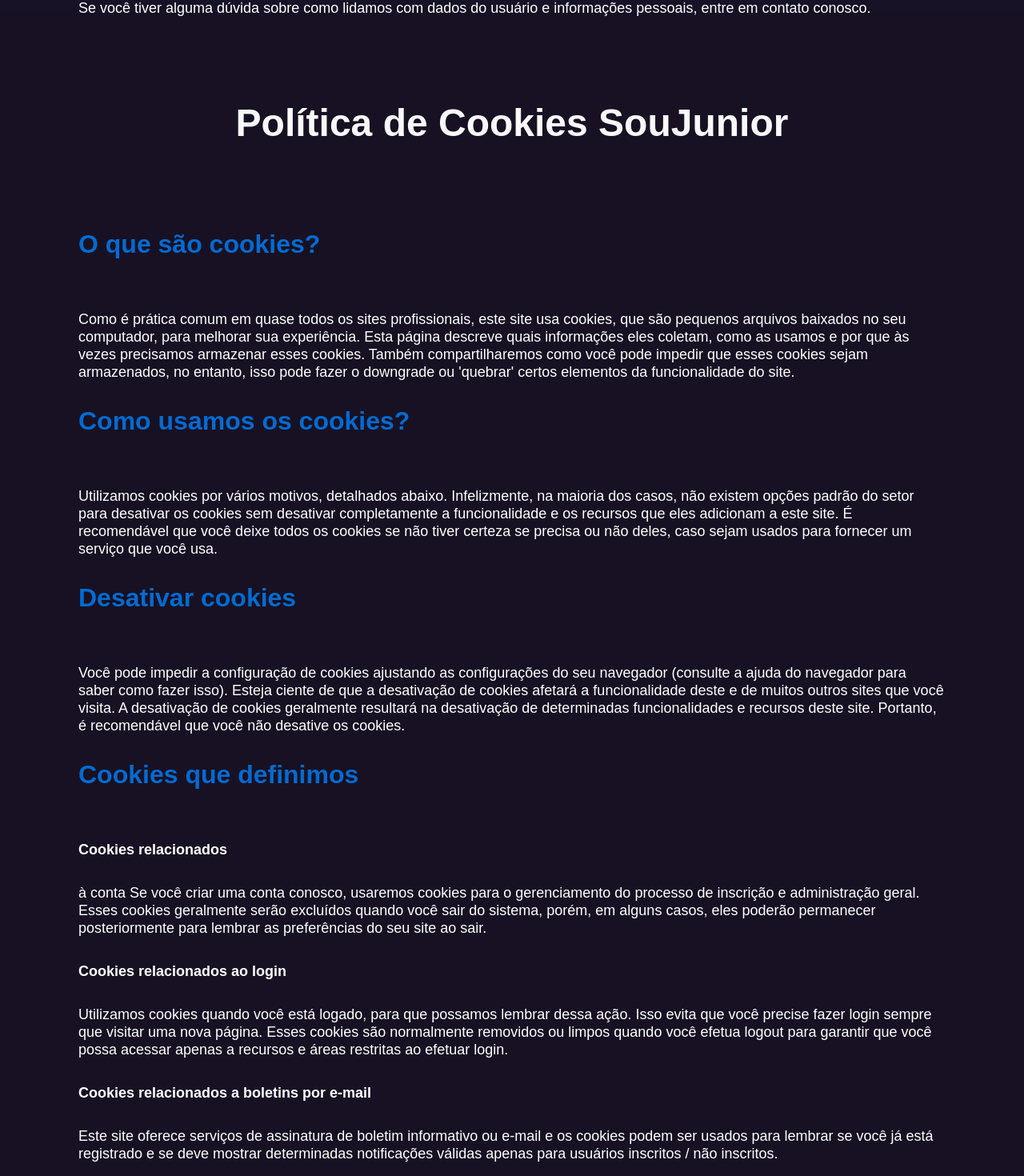
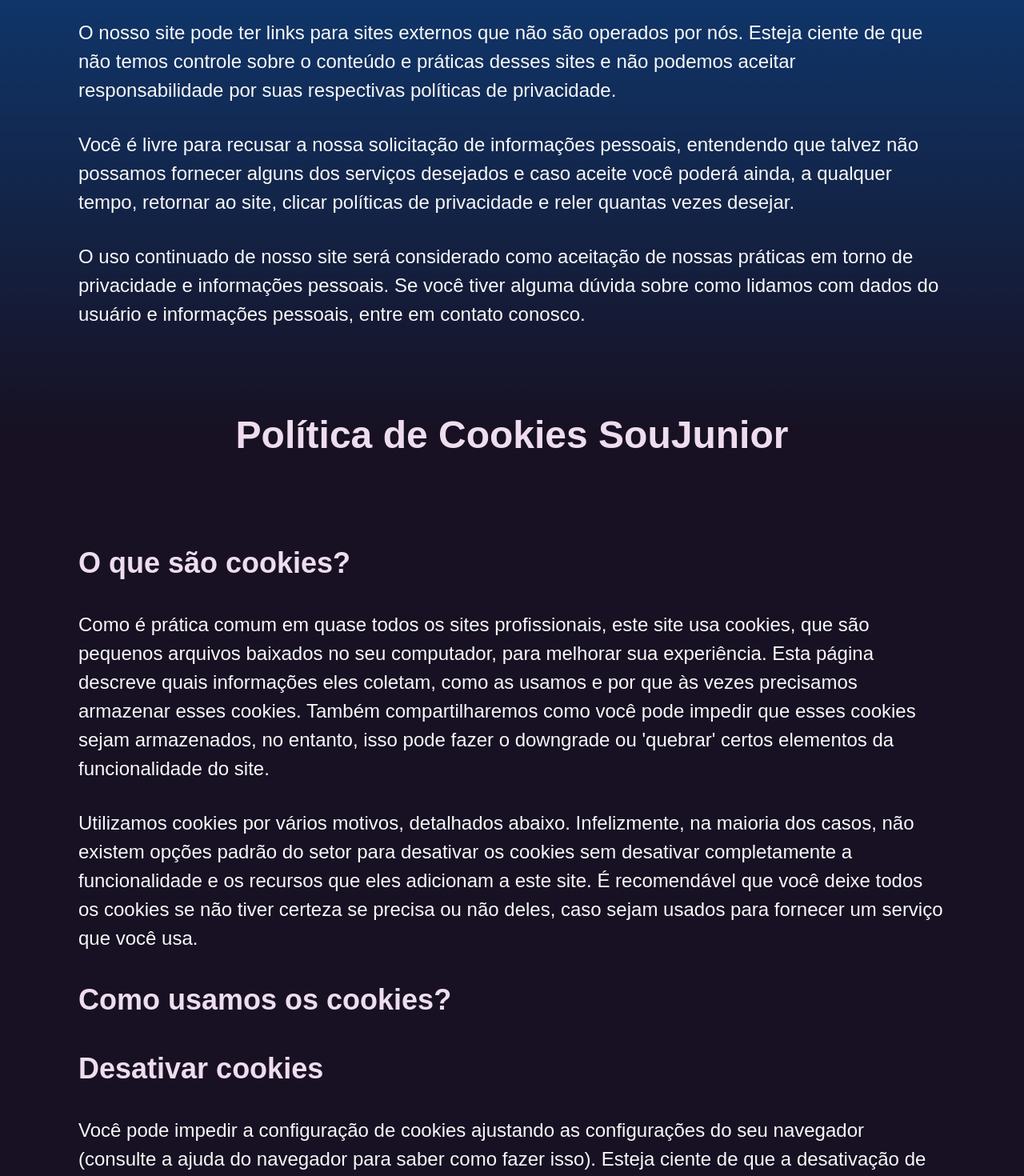
Before and after one commit to SouJunior/site-webapp, a Next.js app: page /politica-de-privacidade in a window 1280 px wide. Shown: the part 1320-2790 px from the top of the page at 80% size. Built offline with nearby package versions, Linux system fonts and the light colour scheme; a web font is replaced by a local one.

Commit message:
fix: alteração dos itens de texto

```diff
--- a/components/Apoiador/Apoiador.module.css
+++ b/components/Apoiador/Apoiador.module.css
@@ -5,30 +5,22 @@
   justify-content: center;
   flex-direction: column;
   width: 100%;
-  gap: 6.2rem;
+  gap: 6rem;
   padding: 0 32px;
   font-family: inherit;
 }
 
-.bannerContainer {
-  padding: 72px 32px;
+.bannerContainer div {
+  display: flex;
+  justify-content: center;
+  align-items: center;
+  flex-direction: column;
+  gap: 2.8rem;
 }
 
-.bannerContainer h2 {
-  font-weight: 700;
-  font-size: 48px;
-  line-height: 58px;
-  max-width: 28ch;
+.bannerContainer p {
+  max-width: 64.5ch;
   text-align: center;
-}
-
-.paragraph {
-  color: #ffffff;
-  font-weight: 400;
-  font-size: 18px;
-  line-height: 22px;
-  text-align: center;
-  max-width: 67ch;
 }
 
 .container {
@@ -50,7 +42,7 @@
   flex-wrap: wrap;
   gap: 50px;
   justify-content: center;
-  padding: 25px 0;
+  padding: 6rem 0;
   font-size: 18px;
   color: #fff;
 }
@@ -78,7 +70,6 @@
 @media (max-width: 960px) {
   .ApoiadorSection,
   .bannerContainer {
-    padding: 3.2rem;
     gap: 3.2rem;
   }
   .ApoiadorSection {
@@ -87,7 +78,6 @@
 
   .radios {
     gap: 2.4rem;
-    padding-bottom: 3.2rem;
   }
   .button {
     width: 100%;
--- a/components/Iniciativas/Iniciativa.module.css
+++ b/components/Iniciativas/Iniciativa.module.css
@@ -1,3 +1,9 @@
 .SectionIniciativas {
   padding: 7.2rem 0;
 }
+
+.swiperContainer {
+  background-color: transparent;
+  padding: 100px 0;
+  width: 100%;
+}
--- a/components/Iniciativas/index.jsx
+++ b/components/Iniciativas/index.jsx
@@ -15,6 +15,7 @@
 export default function App() {
   return (
     <section className={styles.SectionIniciativas} id="iniciativas">
+      <div className={styles.swiperContainer}>
         <Swiper
           pagination={{
             clickable: true,
@@ -35,6 +36,7 @@
             )
           )}
         </Swiper>
+      </div>
     </section>
   );
 }
--- a/components/PoliticasPage/PoliticasPage.module.css
+++ b/components/PoliticasPage/PoliticasPage.module.css
@@ -28,10 +28,7 @@
   max-width: 108.4rem;
   width: 100%;
   display: flex;
-  /* align-items: center; */
-  /* justify-content: center; */
   flex-direction: column;
-  /* padding-bottom: 6.8rem; */
   gap: 3.2rem;
 }
 
@@ -40,11 +37,6 @@
   display: flex;
   flex-direction: column;
   gap: 3.2rem;
-  list-style-type: circle;
-}
-
-.list {
-  list-style-type: circle;
 }
 
 .container li p:first-child {
@@ -55,15 +47,5 @@
   color: #046ad0;
   font-weight: 700;
   font-size: 3.2rem;
-  /* text-align: center; */
-  /* justify-self: center; */
   padding-bottom: 3.2rem;
 }
-
-.paragraph,
-.container li {
-  color: #ffffff;
-  font-weight: 400;
-  font-size: 18px;
-  line-height: 22px;
-}
--- a/components/PoliticasPage/index.jsx
+++ b/components/PoliticasPage/index.jsx
@@ -1,3 +1,5 @@
+import { Heading } from "../commons/Heading";
+import { Paragraph } from "../commons/Paragraph";
 import styles from "./PoliticasPage.module.css";
 
 export const PoliticasPage = () => {
@@ -21,62 +23,61 @@
           />
         </picture>
 
-        <h2>Política Privacidade SouJunior</h2>
+        <Heading level={"h2"}>Política Privacidade SouJunior</Heading>
       </div>
-
 
       <section className={styles.PoliticasSection}>
         <div className={styles.container}>
-          <p className={styles.paragraph}>
+          <Paragraph>
             A sua privacidade é importante para nós. É política do SouJunior
             respeitar a sua privacidade em relação a qualquer informação sua que
             possamos coletar no site SouJunior, e outros sites que possuímos e
             operamos.
-          </p>
-          <p className={styles.paragraph}>
+          </Paragraph>
+          <Paragraph>
             Solicitamos informações pessoais apenas quando realmente precisamos
             delas para lhe fornecer um serviço. Fazemo-lo por meios justos e
             legais, com o seu conhecimento e consentimento. Também informamos
             por que estamos coletando e como será usado.
-          </p>
-          <p className={styles.paragraph}>
+          </Paragraph>
+          <Paragraph>
             Apenas retemos as informações coletadas pelo tempo necessário para
             fornecer o serviço solicitado. Quando armazenamos dados, protegemos
             dentro de meios comercialmente aceitáveis ​​para evitar perdas e
             roubos, bem como acesso, divulgação, cópia, uso ou modificação não
             autorizados.
-          </p>
-          <p className={styles.paragraph}>
+          </Paragraph>
+          <Paragraph>
             Não compartilhamos informações de identificação pessoal publicamente
             ou com terceiros, exceto quando exigido por lei.
-          </p>
-          <p className={styles.paragraph}>
+          </Paragraph>
+          <Paragraph>
             O nosso site pode ter links para sites externos que não são operados
             por nós. Esteja ciente de que não temos controle sobre o conteúdo e
             práticas desses sites e não podemos aceitar responsabilidade por
             suas respectivas políticas de privacidade.
-          </p>
-          <p className={styles.paragraph}>
+          </Paragraph>
+          <Paragraph>
             Você é livre para recusar a nossa solicitação de informações
             pessoais, entendendo que talvez não possamos fornecer alguns dos
             serviços desejados e caso aceite você poderá ainda, a qualquer
             tempo, retornar ao site, clicar políticas de privacidade e reler
             quantas vezes desejar.
-          </p>
-          <p className={styles.paragraph}>
+          </Paragraph>
+          <Paragraph>
             O uso continuado de nosso site será considerado como aceitação de
             nossas práticas em torno de privacidade e informações pessoais. Se
             você tiver alguma dúvida sobre como lidamos com dados do usuário e
             informações pessoais, entre em contato conosco.
-          </p>
+          </Paragraph>
 
           <section className={styles.bannerContainer}>
             <div className={styles.container}>
-              <h2>Política de Cookies SouJunior</h2>
+              <Heading level={"h2"}>Política de Cookies SouJunior</Heading>
             </div>
           </section>
-          <h3 className={styles.title}>O que são cookies?</h3>
-          <p className={styles.paragraph}>
+          <Heading level={"h3"}>O que são cookies?</Heading>
+          <Paragraph>
             Como é prática comum em quase todos os sites profissionais, este
             site usa cookies, que são pequenos arquivos baixados no seu
             computador, para melhorar sua experiência. Esta página descreve
@@ -85,9 +86,8 @@
             você pode impedir que esses cookies sejam armazenados, no entanto,
             isso pode fazer o downgrade ou 'quebrar' certos elementos da
             funcionalidade do site.
-          </p>
-          <h3 className={styles.title}>Como usamos os cookies?</h3>
-          <p className={styles.paragraph}>
+          </Paragraph>
+          <Paragraph>
             Utilizamos cookies por vários motivos, detalhados abaixo.
             Infelizmente, na maioria dos casos, não existem opções padrão do
             setor para desativar os cookies sem desativar completamente a
@@ -95,9 +95,11 @@
             recomendável que você deixe todos os cookies se não tiver certeza se
             precisa ou não deles, caso sejam usados ​​para fornecer um serviço
             que você usa.
-          </p>
-          <h3 className={styles.title}>Desativar cookies</h3>
-          <p className={styles.paragraph}>
+          </Paragraph>
+          <Heading level={"h3"}>Como usamos os cookies?</Heading>
+          <Heading level={"h3"}>Desativar cookies</Heading>
+
+          <Paragraph>
             Você pode impedir a configuração de cookies ajustando as
             configurações do seu navegador (consulte a ajuda do navegador para
             saber como fazer isso). Esteja ciente de que a desativação de
@@ -105,158 +107,172 @@
             você visita. A desativação de cookies geralmente resultará na
             desativação de determinadas funcionalidades e recursos deste site.
             Portanto, é recomendável que você não desative os cookies.
-          </p>
-          <h3 className={styles.title}>Cookies que definimos</h3>
+          </Paragraph>
+          <Heading level={"h3"}>Cookies que definimos</Heading>
           <ul className={styles.list}>
             <li>
-              <p>Cookies relacionados</p>
-              <p>
+              <Paragraph>Cookies relacionados</Paragraph>
+              <Paragraph>
                 à conta Se você criar uma conta conosco, usaremos cookies para o
                 gerenciamento do processo de inscrição e administração geral.
                 Esses cookies geralmente serão excluídos quando você sair do
                 sistema, porém, em alguns casos, eles poderão permanecer
                 posteriormente para lembrar as preferências do seu site ao sair.
-              </p>
+              </Paragraph>
             </li>
             <li>
-              <p>Cookies relacionados ao login</p>
-              <p>
+              <Paragraph>Cookies relacionados ao login</Paragraph>
+              <Paragraph>
                 Utilizamos cookies quando você está logado, para que possamos
                 lembrar dessa ação. Isso evita que você precise fazer login
                 sempre que visitar uma nova página. Esses cookies são
                 normalmente removidos ou limpos quando você efetua logout para
                 garantir que você possa acessar apenas a recursos e áreas
                 restritas ao efetuar login.
-              </p>
+              </Paragraph>
             </li>
             <li>
-              <p>Cookies relacionados a boletins por e-mail</p>
-              <p>
+              <Paragraph>Cookies relacionados a boletins por e-mail</Paragraph>
+              <Paragraph>
                 Este site oferece serviços de assinatura de boletim informativo
                 ou e-mail e os cookies podem ser usados ​​para lembrar se você
                 já está registrado e se deve mostrar determinadas notificações
                 válidas apenas para usuários inscritos / não inscritos.
-              </p>
+              </Paragraph>
             </li>
             <li>
-              <p>Pedidos processando cookies relacionados</p>
-              <p>
+              <Paragraph>Pedidos processando cookies relacionados</Paragraph>
+              <Paragraph>
                 Este site oferece facilidades de comércio eletrônico ou
                 pagamento e alguns cookies são essenciais para garantir que seu
                 pedido seja lembrado entre as páginas, para que possamos
                 processá-lo adequadamente.
-              </p>
+              </Paragraph>
             </li>
             <li>
-              <p>Cookies relacionados a pesquisas</p>
-              <p>
+              <Paragraph>Cookies relacionados a pesquisas</Paragraph>
+              <Paragraph>
                 Periodicamente, oferecemos pesquisas e questionários para
                 fornecer informações interessantes, ferramentas úteis ou para
                 entender nossa base de usuários com mais precisão. Essas
                 pesquisas podem usar cookies para lembrar quem já participou
                 numa pesquisa ou para fornecer resultados precisos após a
                 alteração das páginas.
-              </p>
+              </Paragraph>
             </li>
             <li>
-              <p>Cookies relacionados a formulários</p>
-              <p>
+              <Paragraph>Cookies relacionados a formulários</Paragraph>
+              <Paragraph>
                 Quando você envia dados por meio de um formulário como os
                 encontrados nas páginas de contacto ou nos formulários de
                 comentários, os cookies podem ser configurados para lembrar os
                 detalhes do usuário para correspondência futura.
-              </p>
+              </Paragraph>
             </li>
             <li>
-              <p>Cookies de preferências do site</p>
-              <p>
+              <Paragraph>Cookies de preferências do site</Paragraph>
+              <Paragraph>
                 Para proporcionar uma ótima experiência neste site, fornecemos a
                 funcionalidade para definir suas preferências de como esse site
                 é executado quando você o usa. Para lembrar suas preferências,
                 precisamos definir cookies para que essas informações possam ser
                 chamadas sempre que você interagir com uma página for afetada
                 por suas preferências.
-              </p>
+              </Paragraph>
             </li>
           </ul>
-          <h3 className={styles.title}>Cookies de Terceiros</h3>
-          <p className={styles.paragraph}>
+          <Heading level={"h3"}>Cookies de Terceiros</Heading>
+          <Paragraph>
             Em alguns casos especiais, também usamos cookies fornecidos por
             terceiros confiáveis. A seção a seguir detalha quais cookies de
             terceiros você pode encontrar através deste site.
-          </p>
+          </Paragraph>
           <ul>
             <li>
+              <Paragraph>
                 Este site usa o Google Analytics, que é uma das soluções de
                 análise mais difundidas e confiáveis ​​da Web, para nos ajudar a
                 entender como você usa o site e como podemos melhorar sua
-              experiência. Esses cookies podem rastrear itens como quanto tempo
-              você gasta no site e as páginas visitadas, para que possamos
-              continuar produzindo conteúdo atraente.
+                experiência. Esses cookies podem rastrear itens como quanto
+                tempo você gasta no site e as páginas visitadas, para que
+                possamos continuar produzindo conteúdo atraente.
+              </Paragraph>
             </li>
           </ul>
-          <p className={styles.paragraph}>
+          <Paragraph>
             Para mais informações sobre cookies do Google Analytics, consulte a
             página oficial do Google Analytics.
-          </p>
+          </Paragraph>
           <ul>
             <li>
+              <Paragraph>
                 As análises de terceiros são usadas para rastrear e medir o uso
                 deste site, para que possamos continuar produzindo conteúdo
-              atrativo. Esses cookies podem rastrear itens como o tempo que você
-              passa no site ou as páginas visitadas, o que nos ajuda a entender
-              como podemos melhorar o site para você.
+                atrativo. Esses cookies podem rastrear itens como o tempo que
+                você passa no site ou as páginas visitadas, o que nos ajuda a
+                entender como podemos melhorar o site para você.
+              </Paragraph>
             </li>
             <li>
+              <Paragraph>
                 Periodicamente, testamos novos recursos e fazemos alterações
                 subtis na maneira como o site se apresenta. Quando ainda estamos
                 testando novos recursos, esses cookies podem ser usados ​​para
                 garantir que você receba uma experiência consistente enquanto
                 estiver no site, enquanto entendemos quais otimizações os nossos
                 usuários mais apreciam.
+              </Paragraph>
             </li>
             <li>
+              <Paragraph>
                 À medida que vendemos produtos, é importante entendermos as
                 estatísticas sobre quantos visitantes de nosso site realmente
                 compram e, portanto, esse é o tipo de dados que esses cookies
                 rastrearão. Isso é importante para você, pois significa que
-              podemos fazer previsões de negócios com precisão que nos permitem
-              analizar nossos custos de publicidade e produtos para garantir o
-              melhor preço possível.
+                podemos fazer previsões de negócios com precisão que nos
+                permitem analizar nossos custos de publicidade e produtos para
+                garantir o melhor preço possível.
+              </Paragraph>
             </li>
           </ul>
-          <h3 className={styles.title}>Compromisso do Usuário</h3>
-          <p className={styles.paragraph}>
+          <Heading level={"h3"}>Compromisso do Usuário</Heading>
+          <Paragraph>
             O usuário se compromete a fazer uso adequado dos conteúdos e da
             informação que o SouJunior oferece no site e com caráter
             enunciativo, mas não limitativo:
-          </p>
+          </Paragraph>
           <ul>
             <li>
-              A) Não se envolver em atividades que sejam ilegais ou contrárias à
-              boa fé a à ordem pública;
+              <Paragraph>
+                A) Não se envolver em atividades que sejam ilegais ou contrárias
+                à boa fé a à ordem pública;
+              </Paragraph>
             </li>
             <li>
-              B) Não difundir propaganda ou conteúdo de natureza preconceituasa
-              ou casas de apostas, jogos de sorte e azar, qualquer tipo de
-              pornografia ilegal, de apologia ao terrorismo ou contra os
-              direitos humanos;
+              <Paragraph>
+                B) Não difundir propaganda ou conteúdo de natureza
+                preconceituasa ou casas de apostas, jogos de sorte e azar,
+                qualquer tipo de pornografia ilegal, de apologia ao terrorismo
+                ou contra os direitos humanos;
+              </Paragraph>
             </li>
             <li>
+              <Paragraph>
                 C) Não causar danos aos sistemas físicos (hardwares) e lógicos
-              (softwares) do SouJunior, de seus fornecedores ou terceiros, para
-              introduzir ou disseminar vírus informáticos ou quaisquer outros
-              sistemas de hardware ou software que sejam capazes de causar danos
-              anteriormente mencionados.
+                (softwares) do SouJunior, de seus fornecedores ou terceiros,
+                para introduzir ou disseminar vírus informáticos ou quaisquer
+                outros sistemas de hardware ou software que sejam capazes de
+                causar danos anteriormente mencionados.
+              </Paragraph>
             </li>
           </ul>
-          <h3 className={styles.title}>Mais informações</h3>
-          <p className={styles.paragraph}>
+          <Heading level={"h3"}>Mais informações</Heading>
+          <Paragraph>
             Esperemos que esteja esclarecido e, como mencionado anteriormente,
             se houver algo que você não tem certeza se precisa ou não,
             geralmente é mais seguro deixar os cookies ativados, caso interaja
             com um dos recursos que você usa em nosso site.
-          </p>
+          </Paragraph>
         </div>
       </section>
     </>
--- a/components/commons/Card/Card.jsx
+++ b/components/commons/Card/Card.jsx
@@ -1,13 +1,15 @@
 import React from "react";
 import style from "./Card.module.css";
 import { Paragraph } from "../Paragraph";
+import { Heading } from "../Heading";
 
 const Card = ({ title, subtitle, description, image, type, path }) => (
   <section className={type === "type-1" ? style.card : style.card2}>
-    <h1 className={style.title}>{title}</h1>
+    {/* <h1 className={style.title}>{title}</h1> */}
+    <Heading level={"h2"}>{title}</Heading>
     <div className={style.container}>
       <div className={style.content}>
-        <h2 className={style.subtitle}>{subtitle}</h2>
+        <Heading level={"h2"}>{subtitle}</Heading>
 
         {description.map((paragraph) => (
           <Paragraph key={paragraph}>{paragraph}</Paragraph>
--- a/components/commons/Card/Card.module.css
+++ b/components/commons/Card/Card.module.css
@@ -6,11 +6,15 @@
   flex-direction: column;
   gap: 7.9rem;
   width: 100%;
+  max-height: 100%;
   padding: 100px 32px;
   background-repeat: no-repeat;
   background-size: cover;
 }
 
+.card {
+  height: calc(100vh+ 20px);
+}
 .card {
   background-image: url("/assets/iniciativa/fundo-verde.svg");
 }
@@ -23,7 +27,6 @@
   display: flex;
   flex-wrap: wrap;
   gap: 72px;
-  justify-content: space-between;
   max-width: 144rem;
   width: 100%;
 }
@@ -35,7 +38,6 @@
   flex-direction: column;
   display: flex;
   text-align: initial;
-  justify-content: center;
   align-items: flex-start;
 }
 
@@ -52,32 +54,12 @@
   width: 492px;
 }
 
-.title {
-  color: #ededed;
-  font-weight: 700;
-  font-size: 4.8rem;
-  line-height: 58px;
+.card h2 {
   text-align: center;
 }
 
-.subtitle {
-  color: #ededed;
-  font-style: normal;
-  font-weight: 700;
-  font-size: 48px;
-  line-height: 58px;
-}
-
-.paragraph {
-  width: 100%;
-  font-style: normal;
-  font-weight: 400;
-  font-size: 32px;
-  line-height: 38px;
-  color: #ededed;
-  padding-top: 60px;
-  padding-bottom: 134px;
-
+.container p {
+  max-width: 32ch;
 }
 
 .button {
@@ -93,13 +75,11 @@
   font-weight: 600;
   font-size: 32px;
   line-height: 18px;
-  margin-bottom: 30px;
 }
 
 @media (max-width: 960px) {
   .card,
   .card2 {
-    height: 150vh;
     gap: 0;
   }
   .container {
@@ -111,24 +91,16 @@
   .content {
     align-items: center;
     text-align: center;
-    padding-left: 0;
   }
 
-  .title {
-    font-size: 3.2rem;
+  .card h2,
+  .card2 h2,
+  .container h2 {
+    padding-bottom: 5.2rem;
+    text-align: center;
     line-height: 120%;
-    padding-bottom: 5.2rem;
   }
 
-  .subtitle {
-    padding-top: 0;
-  }
-
-  .paragraph {
-    font-size: 2.4rem;
-    line-height: 2.8rem;
-    padding-bottom: 0rem;
-  }
   .button {
     width: 100%;
     font-size: 2.3rem;
--- a/components/commons/Popup/Popup.jsx
+++ b/components/commons/Popup/Popup.jsx
@@ -1,12 +1,12 @@
 import React from "react";
 import styles from "./Popup.module.css";
+import { Paragraph } from "../Paragraph";
 
 const Popup = ({ message, onClose }) => {
   return (
     <div className={styles.overlay}>
       <div className={styles.popup}>
-        <p>{message}</p>
-
+        <Paragraph>{message}</Paragraph>
         <img src="/assets/popup.svg" alt="Imagem de sucesso" />
 
         <button onClick={onClose}>Fechar</button>
```
Also changed, not shown: components/Apoiador/index.jsx (+10 -6 lines), components/commons/Popup/Popup.module.css (+7 -13 lines). Lines whose indentation alone changed are shown as unchanged.
